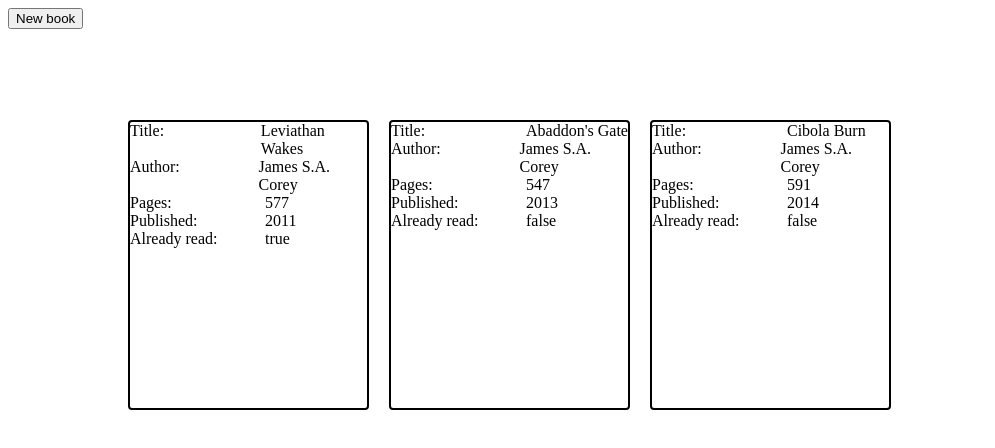
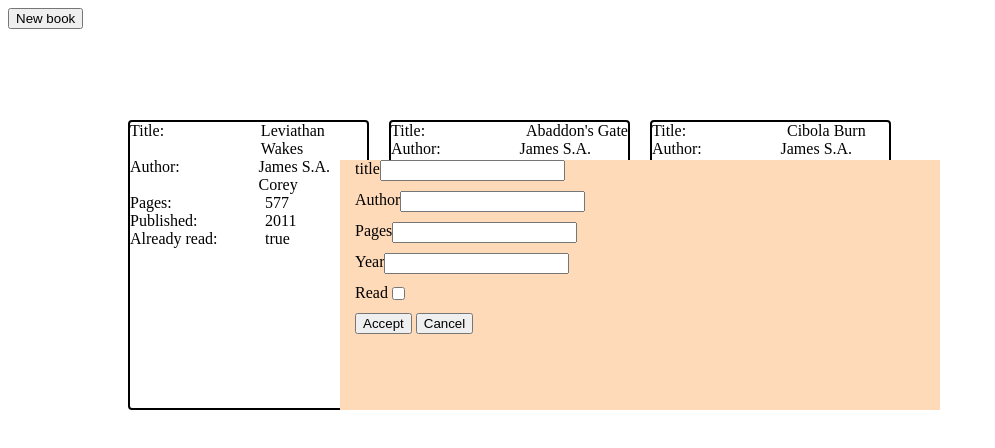
Before and after one commit to thewhitehaven04/Project_Library, a plain HTML site: page index.html in a window 1280 px wide. Both pictures are taken after a click on the button "New book". Shown: the whole page, without its empty margins (0-995 px from the left). Drawn offline with Linux system fonts and the light colour scheme.

Commit message:
implemented adding books to library

```diff
--- a/css/style.css
+++ b/css/style.css
@@ -48,20 +48,20 @@ html {
   gap: 15px;
 }
 
-.form-new-book {
+.form {
   position: fixed;
   left: 50%;
   top: 20%;
+  transform: translateX(-50%);
+  background-color: peachpuff;
+}
 
-  transform: translateX(-50%);
-
+.form-new-book {
   height: 250px;
   width: 600px;
   min-width: 400px;
 
   z-index: 1;
-
-  background-color: peachpuff;
 
   display: flex;
   flex-flow: column nowrap;
@@ -75,10 +75,6 @@ html {
   flex-flow: row nowrap;
 }
 
-.form {
-
-}
-
 .form__disabled {
   opacity: 0;
   z-index: -1;
--- a/index.html
+++ b/index.html
@@ -1,6 +1,5 @@
 <!DOCTYPE html>
 <html lang="en">
-
   <head>
     <meta charset="UTF-8" />
     <meta http-equiv="X-UA-Compatible" content="IE=edge" />
@@ -18,27 +17,52 @@
         <div class="form-new-book">
           <div class="form-new-book__parameter">
             <label for="title" class="form-new-book__parameter_type_label">title</label>
-        <input type="text" id="title" class="form-new-book__parameter_type_input"></input>
+            <input type="text" id="title" class="form-new-book__parameter_type_input" />
           </div>
           <div class="form-new-book__parameter">
             <label for="author" class="form-new-book__parameter_type_label">Author</label>
-        <input type="text" id="author" class="form-new-book__parameter_type_input"></input>
+            <input type="text" id="author" class="form-new-book__parameter_type_input" />
           </div>
           <div class="form-new-book__parameter">
-        <label for="page-count" class="form-new-book__parameter_type_label">Pages</label>
-        <input type="text" id="page-count" class="form-new-book__parameter_type_input"></input>
+            <label for="page-count" class="form-new-book__parameter_type_label"
+              >Pages</label
+            >
+            <input
+              type="text"
+              id="page-count"
+              class="form-new-book__parameter_type_input"
+            />
           </div>
           <div class="form-new-book__parameter">
             <label for="year" class="form-new-book__parameter_type_label">Year</label>
-        <input type="text" id="year" class="form-new-book__parameter_type_input"></input>
+            <input type="text" id="year" class="form-new-book__parameter_type_input" />
           </div>
           <div class="form-new-book__parameter">
-        <label for="read-status" class="form-new-book__parameter_type_label">Read</label>
-        <input type="checkbox" id="read-status" class="form-new-book__parameter_type_input"></input>
+            <label for="read-status" class="form-new-book__parameter_type_label"
+              >Read</label
+            >
+            <input
+              type="checkbox"
+              id="read-status"
+              class="form-new-book__parameter_type_input"
+            />
+          </div>
+          <div class="form-new-book__controls">
+            <button
+              type="button"
+              class="form-new-book__button form-new-book__button_type_accept"
+            >
+              Accept
+            </button>
+            <button
+              type="button"
+              class="form-new-book__button form-new-book__button_type_cancel"
+            >
+              Cancel
+            </button>
           </div>
         </div>
       </div>
     </main>
   </body>
-
 </html>
--- a/js/script.js
+++ b/js/script.js
@@ -26,47 +26,35 @@ function addBookToLibrary(book) {
   myLibrary.push(book);
 }
 
-let leviathanWakes = new Book(
-  "Leviathan Wakes",
-  "James S.A. Corey",
-  577,
-  2011,
-  true
-);
-let abaddonsGate = new Book(
-  "Abaddon's Gate",
-  "James S.A. Corey",
-  547,
-  2013,
-  false
-);
-let cibolaBurn = new Book("Cibola Burn", "James S.A. Corey", 591, 2014, false);
+let leviathanWakes = new Book('Leviathan Wakes', 'James S.A. Corey', 577, 2011, true);
+let abaddonsGate = new Book("Abaddon's Gate", 'James S.A. Corey', 547, 2013, false);
+let cibolaBurn = new Book('Cibola Burn', 'James S.A. Corey', 591, 2014, false);
 
-[leviathanWakes, abaddonsGate, cibolaBurn].forEach((someBook) => {
+[leviathanWakes, abaddonsGate, cibolaBurn].forEach(someBook => {
   addBookToLibrary(someBook);
 });
 
 function createArticle(book) {
-  let bookArticle = document.createElement("article");
-  bookArticle.classList.add("bookshelf__book");
+  let bookArticle = document.createElement('article');
+  bookArticle.classList.add('bookshelf__book');
 
   const bookAttributeToDisplayName = {
-    title: "Title:",
-    author: "Author:",
-    pageCount: "Pages:",
-    yearOfPublishing: "Published:",
-    readStatus: "Already read:",
+    title: 'Title:',
+    author: 'Author:',
+    pageCount: 'Pages:',
+    yearOfPublishing: 'Published:',
+    readStatus: 'Already read:',
   };
 
   for (attribute in bookAttributeToDisplayName) {
-    const bookData = document.createElement("div");
-    bookData.classList.add("book__info-entry");
+    const bookData = document.createElement('div');
+    bookData.classList.add('book__info-entry');
 
-    const spanKey = document.createElement("span");
-    spanKey.style.width = "120px";
+    const spanKey = document.createElement('span');
+    spanKey.style.width = '120px';
     spanKey.textContent = bookAttributeToDisplayName[attribute];
 
-    const spanValue = document.createElement("span");
+    const spanValue = document.createElement('span');
     spanValue.textContent = book[attribute];
 
     bookData.appendChild(spanKey);
@@ -78,17 +66,44 @@ function createArticle(book) {
   return bookArticle;
 }
 
-const bookshelf = document.querySelector(".bookshelf");
+const bookshelf = document.querySelector('.bookshelf');
 
 for (let someBook of myLibrary) {
   article = createArticle(someBook);
   bookshelf.appendChild(article);
 }
 
-const button = document.querySelector(".bookshelf__add-new");
 
-button.addEventListener('click', (event) => {
-  const form = document.querySelector('.form-new-book');
+const buttonAddNew = document.querySelector('.bookshelf__add-new');
+buttonAddNew.addEventListener('click', event => {
+  const form = document.querySelector('.form');
+  form.classList.remove('form__disabled');
+});
 
-  form.classList.remove('form-new-book__disabled');
-})
+const buttonCancel = document.querySelector('.form-new-book__button_type_cancel');
+buttonCancel.addEventListener('click', event => {
+  const form = document.querySelector('.form');
+  form.classList.add('form__disabled');
+
+  // Cleanup input fields of the form
+  ['#title', '#author', '#page-count', '#year'].forEach(id => {
+    document.querySelector(id).textContent = '';
+  });
+  document.querySelector('#read-status').checked = false;
+});
+
+const buttonAccept = document.querySelector('.form-new-book__button_type_accept');
+/** The listener adds a new book to the library */
+buttonAccept.addEventListener('click', event => {
+  const args = ['#title', '#author', '#page-count', '#year'];
+  const book = new Book(
+    ...args.map(arg => document.querySelector(arg).value),
+    document.querySelector('#read-status').checked
+  );
+
+  addBookToLibrary(book);
+
+  // Add an article
+  article = createArticle(book);
+  bookshelf.appendChild(article);
+});
```
Lines whose indentation alone changed are shown as unchanged.
